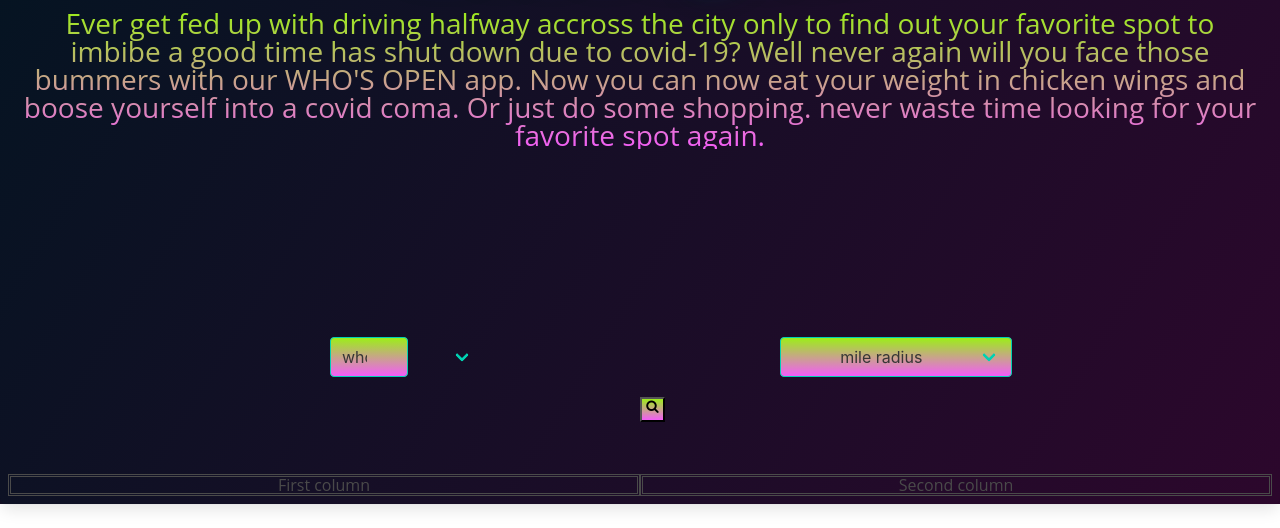
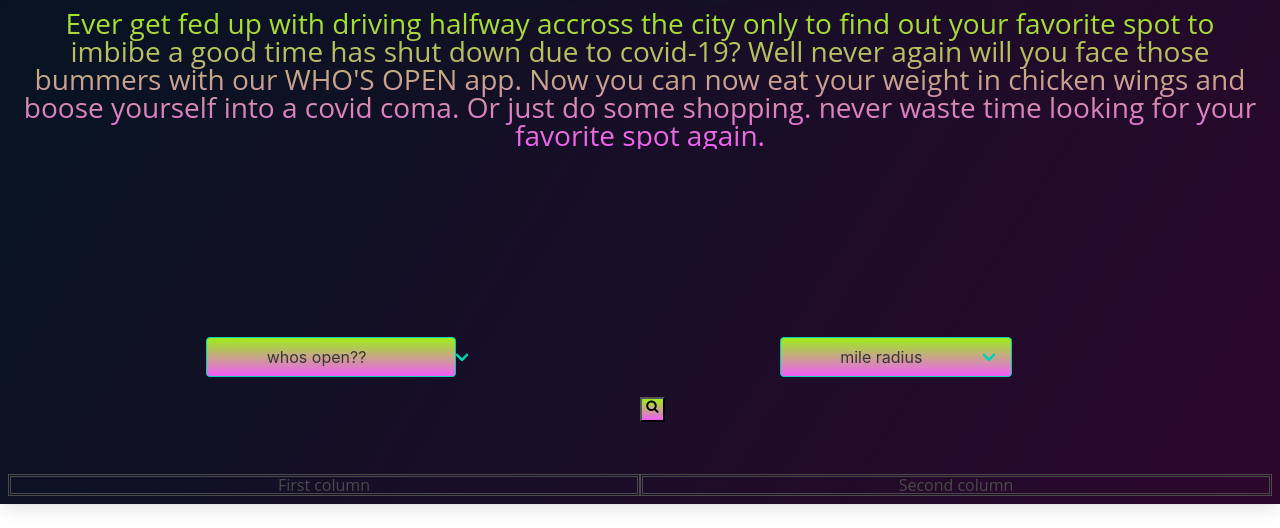
Before and after one commit to malex19889/Who-s-Open, a plain HTML site: page index.html in a window 1280 px wide. Shown: the part 539-1067 px from the top of the page. Drawn offline with nearby package versions, Linux system fonts and the light colour scheme; a script that the page names is missing; a web font is replaced by a local one.

Commit message:
buttons and arrows

```diff
--- a/assets/css/style.css
+++ b/assets/css/style.css
@@ -70,15 +70,15 @@ figure {
 
 select {
   background-image: -webkit-linear-gradient(rgb(156, 238, 25), rgb(243, 92, 248));
-  /* width: 20%; */
+
   padding: 10px;
   font-size: 17px;
   border: 1px solid grey;
   cursor: pointer;
   float: left;
   position: relative;
-  width: 25%;
-  margin-left: 50%;
+  width: 250px;
+  margin-left: 10%;
   margin-bottom: 20px;
   }
 
```
